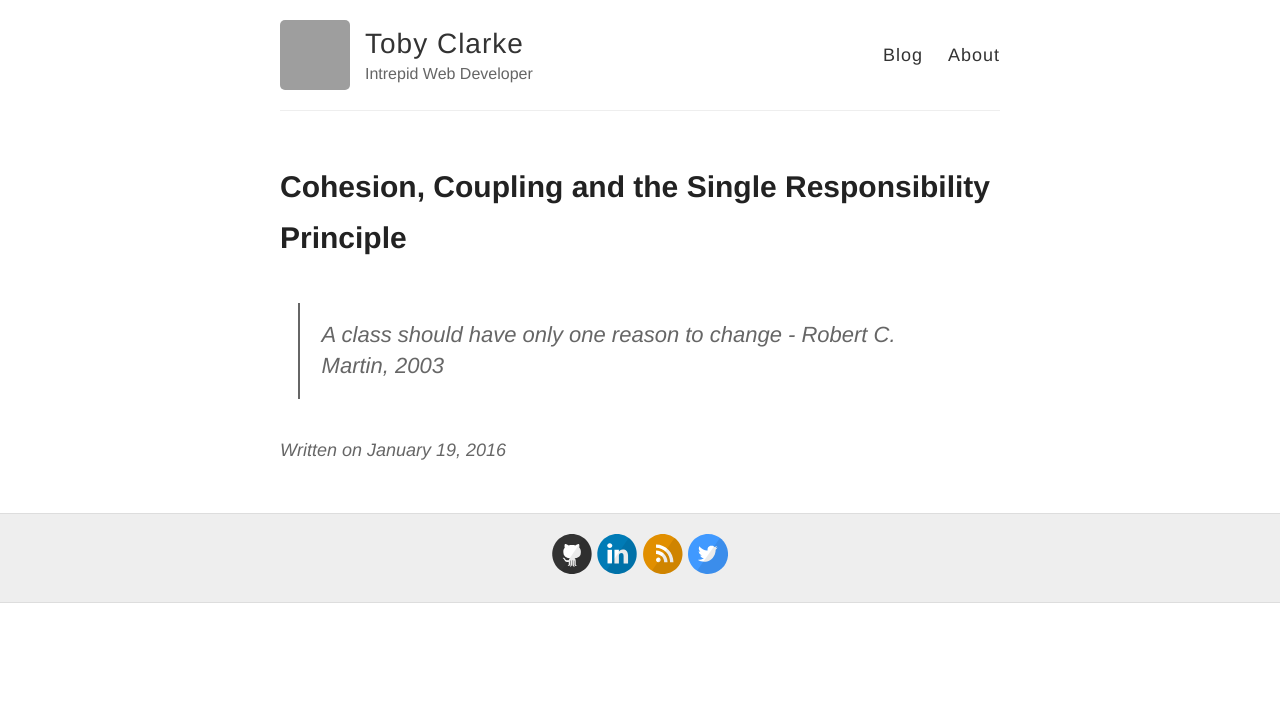
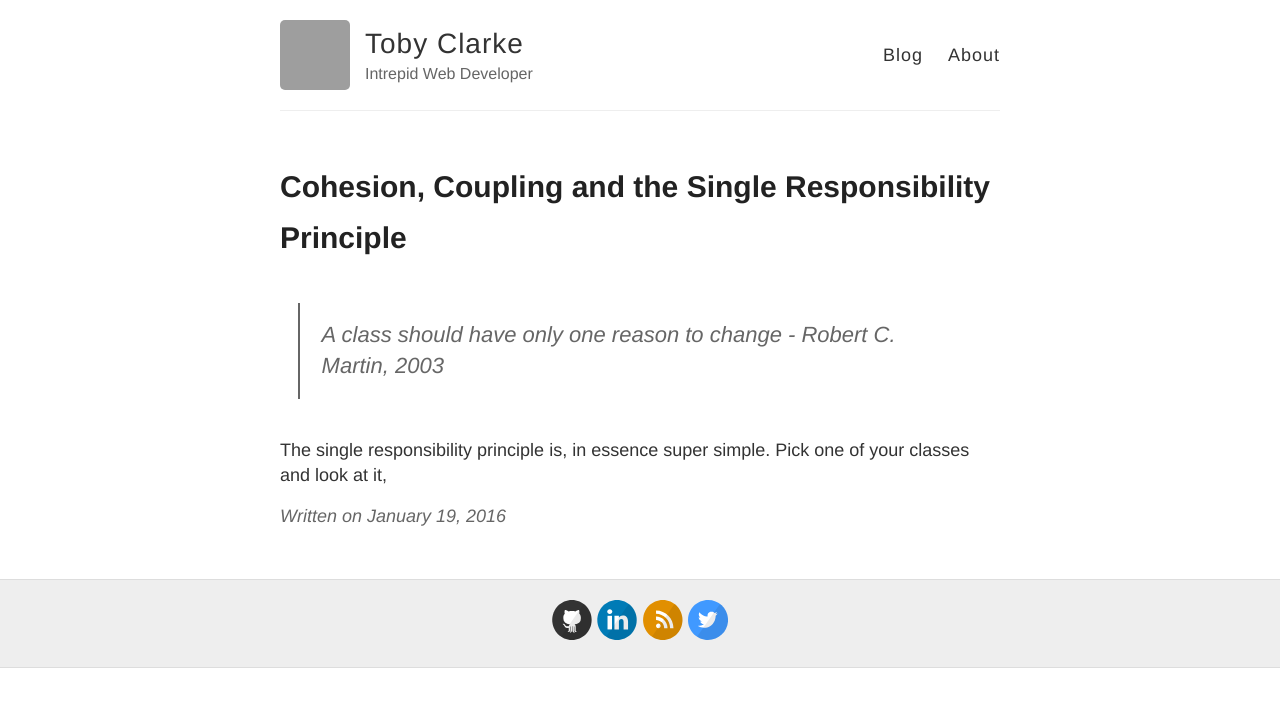
Before and after one commit to Teeohbee/Teeohbee.github.io, a Jekyll site: the page built from _posts/2016-01-19-Cohesion-Coupling-and-the-Single-Responsibility-Principle.md, in a window 1280 px wide. Shown: the top 707 px of the page. Built offline with Jekyll 4.4.1, drawn with Linux system fonts in a browser that asks for light colours; Markdown is read by kramdown in place of the engine named in the settings; comment, search, counter and statistics services are not loaded; grey boxes are pictures that could not be loaded.

Commit message:
Update 2016-01-19-Cohesion-Coupling-and-the-Single-Responsibility-Principle.md

```diff
--- a/_posts/2016-01-19-Cohesion-Coupling-and-the-Single-Responsibility-Principle.md
+++ b/_posts/2016-01-19-Cohesion-Coupling-and-the-Single-Responsibility-Principle.md
@@ -4,3 +4,5 @@ title: Cohesion, Coupling and the Single Responsibility Principle
 ---
 
 > *A class should have only one reason to change* - Robert C. Martin, 2003
+
+The single responsibility principle is, in essence super simple. Pick one of your classes and look at it,
```
